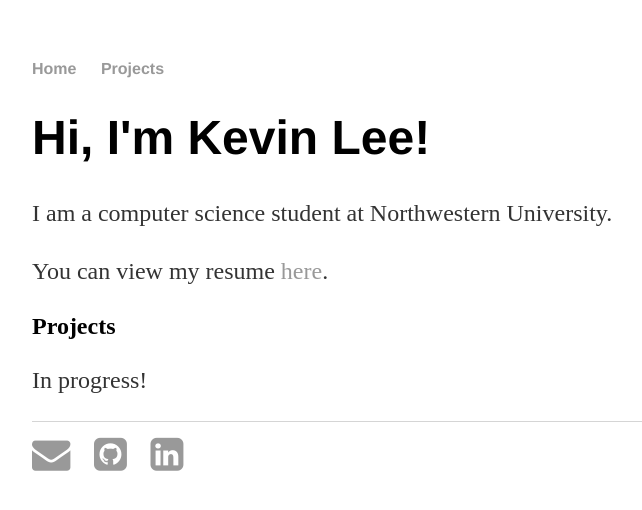
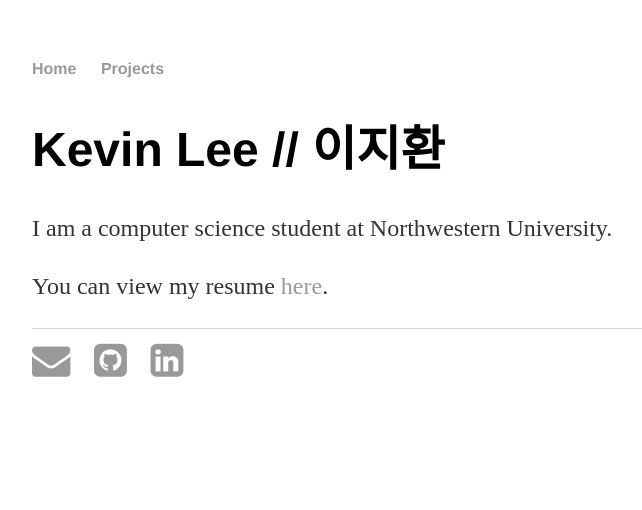
Before and after one commit to kevinjihwanlee/kevinjihwanlee.github.io, a Jekyll site: the page built from index.html, in a window 1280 px wide. Shown: the top 510 px of the page, without its empty margins (160-802 px from the left). Built offline with Jekyll 4.4.1, drawn with Linux system fonts in a browser that asks for light colours.

```diff
--- a/index.html
+++ b/index.html
@@ -3,9 +3,7 @@ layout: default
 title: Kevin Lee
 ---
 <div class="blurb">
-	<h1>Hi, I'm Kevin Lee!</h1>
+	<h1>Kevin Lee // 이지환</h1>
 	<p>I am a computer science student at Northwestern University.</p>
 	<p>You can view my resume <a href="https://www.dropbox.com/s/uc40guqn1p0cqux/Kevin_Lee_Resume.pdf?dl=0" target = "_blank" >here</a>.
-	<h2>Projects</h2>
-	<p>In progress!</p>
 </div><!-- /.blurb -->
```
